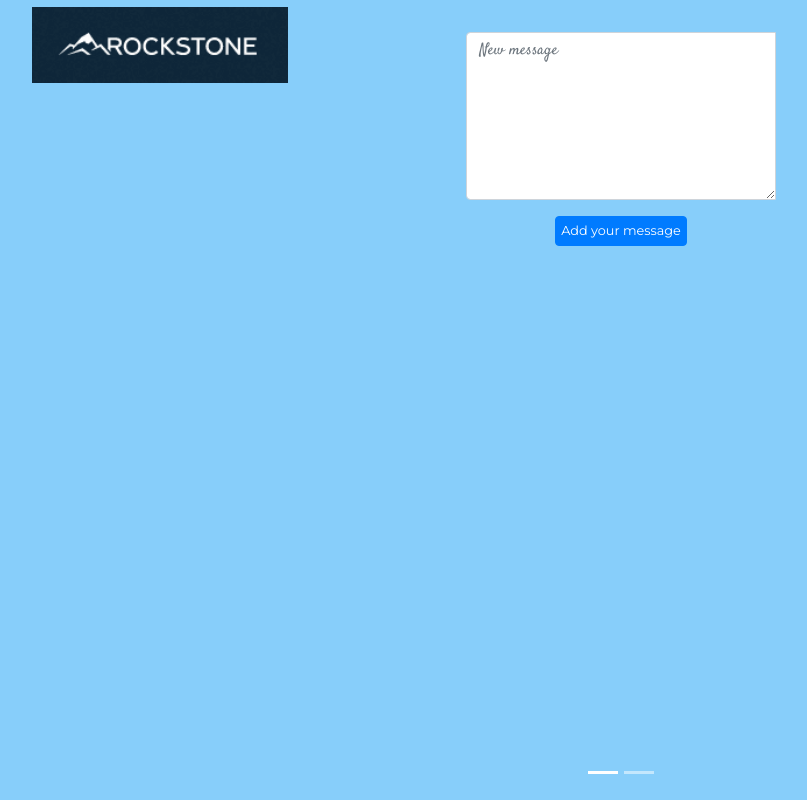
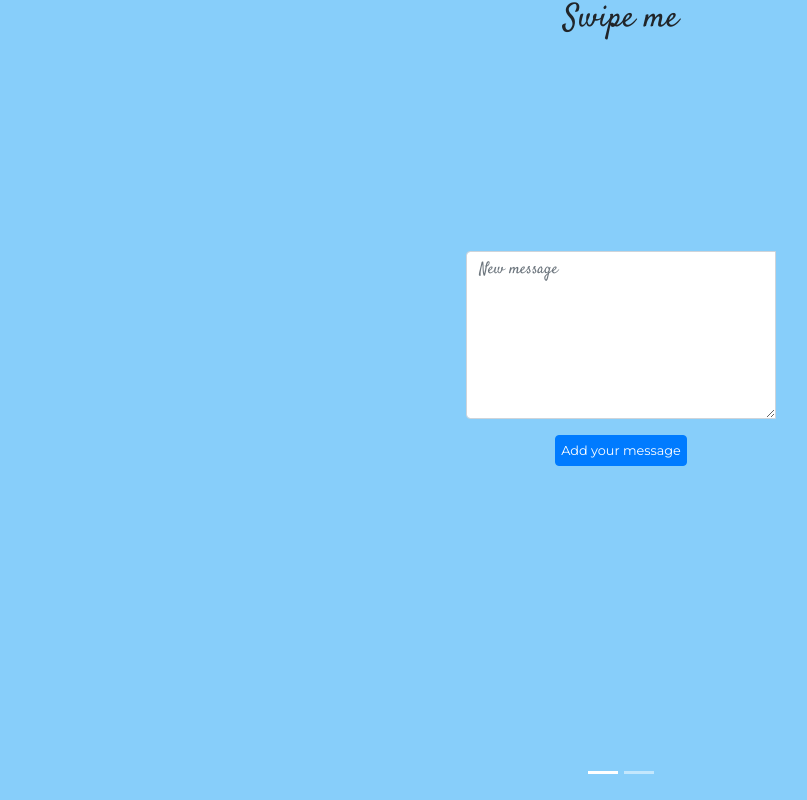
Before and after one commit to leokotman/rockstone-swiper, a React (Create React App) app: page / in a window 1280 px wide. Shown: the whole page, without its empty margins (19-826 px from the left). Built offline with nearby package versions, Linux system fonts and the light colour scheme.

Commit message:
logo -> h2 Swipe me

```diff
--- a/public/index.html
+++ b/public/index.html
@@ -11,7 +11,7 @@
       user's mobile device or desktop. See https://developers.google.com/web/fundamentals/web-app-manifest/
     -->
     <link rel="manifest" href="%PUBLIC_URL%/manifest.json" />
-    <title>Rockstone Swiper</title>
+    <title>Slider-Swiper Mobile React App</title>
   </head>
   <body>
     <noscript>You need to enable JavaScript to run this app.</noscript>
--- a/src/components/MessagesPage/InputMessagePage.jsx
+++ b/src/components/MessagesPage/InputMessagePage.jsx
@@ -18,6 +18,7 @@ function InputMessagePage(props) {
 
   return (
     <div className={style.page_container}>
+      <h2>Swipe me</h2>
       <label for="new_message" className={style.input_message}>
         <InputGroup className={style.input_group}>
           <Form.Control
--- a/src/components/MessagesPage/InputMessagePage.module.css
+++ b/src/components/MessagesPage/InputMessagePage.module.css
@@ -6,10 +6,6 @@
     flex-direction: column;
     justify-content: space-between;
     align-items: center;
-    background-image: url('../../rockstone-logo.png');
-    background-repeat: no-repeat;
-    background-size: 20vw;
-    background-position: 5% 1%;
 }
 
 .input_group {
```
Also changed, not shown: src/rockstone-logo.png (deleted).
